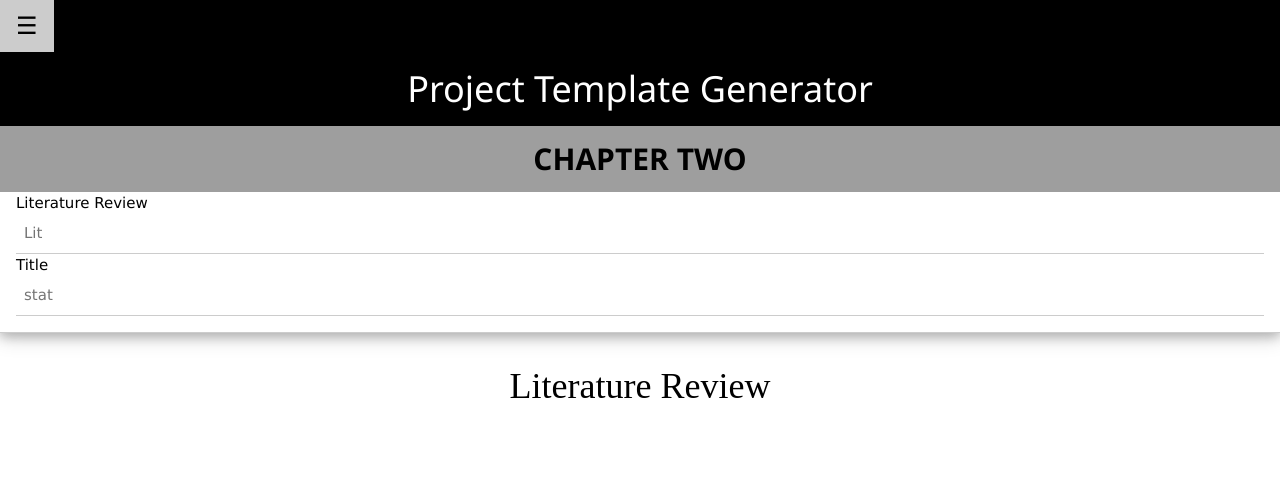
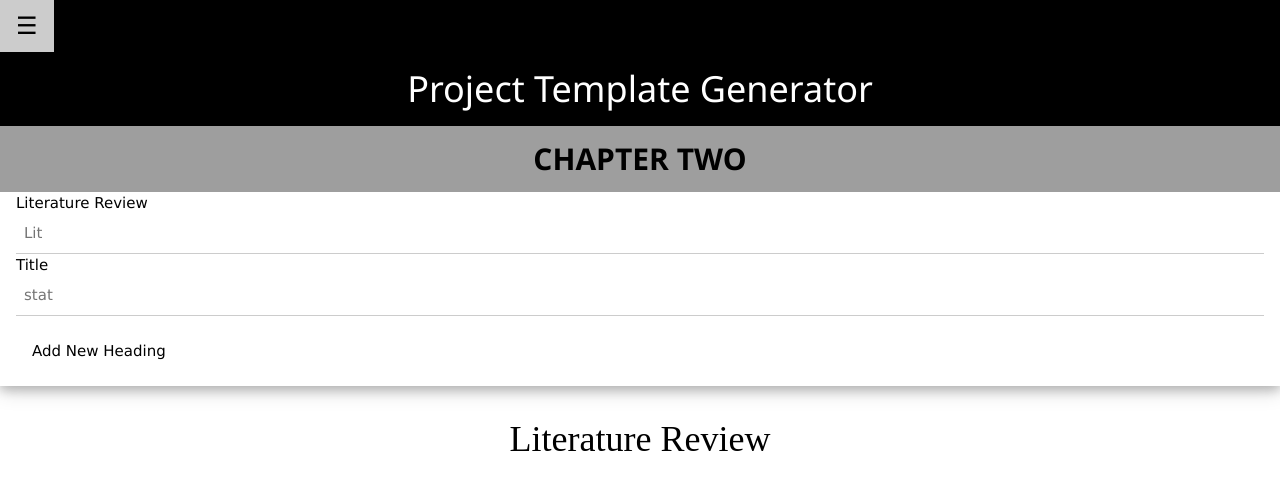
Before and after one commit to ogbeh/template-gen, a plain HTML site: page html/chap2.html in a window 1280 px wide. Drawn offline with nearby package versions, Linux system fonts and the light colour scheme.

Commit message:
added the add heading feature and a bunch of other stuff

```diff
--- a/html/chap2.html
+++ b/html/chap2.html
@@ -8,6 +8,7 @@
     <script src="http://ajax.googleapis.com/ajax/libs/jquery/3.1.1/jquery.js"></script>
     <script src="https://code.jquery.com/ui/1.12.0/jquery-ui.min.js"></script>
     <script src="../js/sidebar.js"></script>
+    <script src="../js/main.js"></script>
     <style>
         .w3-myFont {
             font-family: "Times New Roman", cursive, sans-serif;
@@ -45,22 +46,24 @@
             <div class="w3-container w3-gray">
                 <h2 class="w3-center"><strong>CHAPTER TWO</strong></h2>
             </div>
-            <form class="w3-container">
+
+            <!--Chapter Two Input-->
+            <form id="ch2_input" class="w3-container">
                 <label>Literature Review</label>
                 <input placeholder="Lit" class="back-box w3-input" type="text" ng-model="lit">
 
                 <label>Title</label>
                 <input placeholder="stat" class="stat-box w3-input" type="text">
 
+
                 <!--<input placeholder="tit1" type="text" ng-model="tit1">
                 <input placeholder="tit2" type="text" ng-model="tit2">
                 <input placeholder="tit3" type="text" ng-model="tit3">-->
             </form>
 
-        <form class="w3-input">
+            <!--Add Heading Button-->
+            <button id="headed" class="w3-button w3-margin" onclick="newHead()">Add New Heading</button>
 
-            <!--<input type="submit">-->
-        </form>
         </div>
 
         <div class="w3-container w3-section">
--- /dev/null
+++ b/js/main.js
@@ -0,0 +1,11 @@
+function newHead() {
+    let head = prompt('Enter New Heading');
+    let inp = document.createElement('INPUT');
+    inp.setAttribute("type", "text");
+    inp.setAttribute("title", head);
+    inp.setAttribute("placeholder", head);
+    inp.setAttribute("class", "w3-input w3-margin");
+
+    let form = document.getElementById("ch2_input");
+    form.appendChild(inp);
+}
```
Also changed, not shown: js/chap1.js (added). Lines whose indentation alone changed are shown as unchanged.
